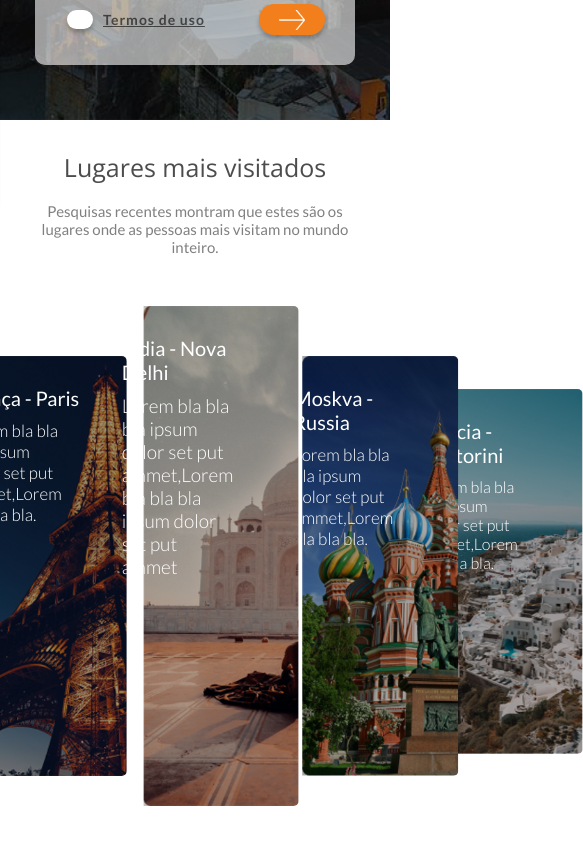
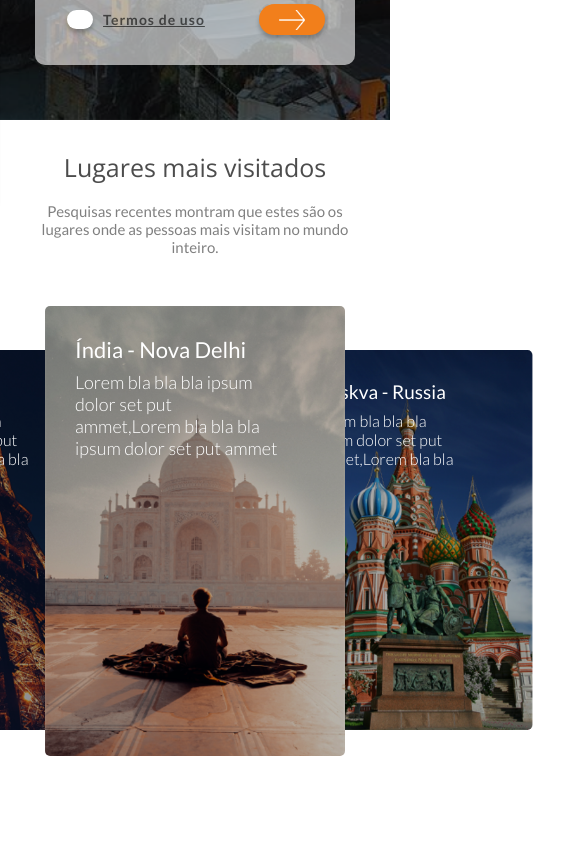
Before and after one commit to henrique2003/app-tcxp, a React (Create React App) app: page / in a window 390 px wide. Shown: the part 638-1482 px from the top of the page, 583 px wide, since content can reach past the window. Built offline with nearby package versions, Linux system fonts and the light colour scheme.

Commit message:
style: responsive cards of most visiteds tablets

```diff
--- a/src/pages/Home/components/MostTravel/components/Card/style.ts
+++ b/src/pages/Home/components/MostTravel/components/Card/style.ts
@@ -5,51 +5,60 @@ interface Props {
 }
 
 export const StyledCard = styled.div<Props>`
-  /* max-width: 350px; */
   position: absolute;
   top: 50%;
   left: 50%;
   height: 500px;
-  max-width: 350px;
-  background: url(${props => props.image});
+  width: 350px;
+  background: url(${(props) => props.image});
   background-size: cover;
   background-position: -50%, -50%;
   background-repeat: no-repeat;
   border-radius: 5px;
 
   &:nth-child(3) {
-    transform: translateX( -50%);
+    transform: translateX(-50%);
     z-index: 5;
 
     .content {
+      h5 {
+        font-size: 23px;
+      }
+
       p {
         font-size: 19px;
       }
     }
   }
 
-  &:nth-child(2), &:nth-child(4) {
+  &:nth-child(2),
+  &:nth-child(4) {
     height: 420px;
-    max-width: 300px;
+    width: 300px;
     margin-top: 50px;
     z-index: 4;
   }
 
   &:nth-child(2) {
-    transform: translateX( -135%);
+    transform: translateX(-135%);
   }
 
   &:nth-child(4) {
-    transform: translateX( 35%);
+    transform: translateX(35%);
   }
 
-  &:first-child, &:last-child {
+  &:first-child,
+  &:last-child {
     height: 365px;
-    max-width: 280px;
+    width: 280px;
     margin-top: 83px;
     z-index: 3;
 
     .content {
+      h5 {
+        font-size: 18px;
+      }
+
       p {
         font-size: 16px;
       }
@@ -80,4 +89,48 @@ export const StyledCard = styled.div<Props>`
       padding-right: 35px;
     }
   }
+
+  /* hide first and last card */
+  @media (max-width: 1200px) {
+    &:first-child,
+    &:last-child {
+      display: none;
+    }
+  }
+
+  /* Tablets */
+  @media (max-width: 900px) {
+    height: 450px;
+    width: 300px;
+
+    &:nth-child(3) {
+      .content {
+        h5 {
+          font-size: 22px;
+        }
+
+        p {
+          font-size: 18px;
+        }
+      }
+    }
+
+    &:nth-child(2),
+    &:nth-child(4) {
+      height: 380px;
+      width: 250px;
+      margin-top: 44px;
+    }
+
+    .content {
+      h5 {
+        font-size: 19px;
+      }
+
+      p {
+        font-size: 16px;
+        margin-top: 8px;
+      }
+    }
+  }
 `
```
